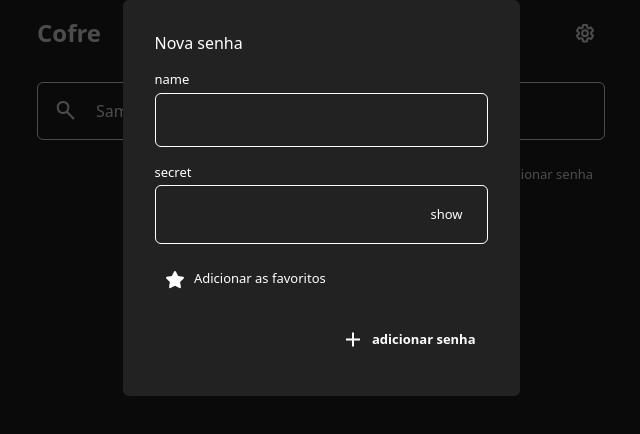
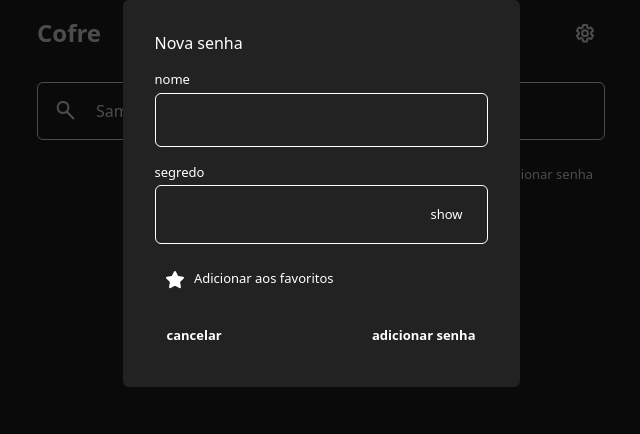
Before and after one commit to belchior/cofre, a React (Vite) app: page / in a window 1280 px wide. Both pictures are taken after typing "Sample" into the empty fields and a click on the button "Adicionar senha". Shown: the top 434 px of the page, without its empty margins (319-959 px from the left). Built offline with nearby package versions, Linux system fonts and the light colour scheme.

Commit message:
adds form validation to create or update content

```diff
--- a/src/component/AddSecret/AddSecret.css
+++ b/src/component/AddSecret/AddSecret.css
@@ -3,43 +3,52 @@
   border-radius: var(--border-radius);
   display: grid;
   grid-template-areas:
-    "label label"
-    "name name"
-    "secret secret"
-    "add-favorite add-favorite"
-    "remove-secret add-secret";
+    "label btn-remove"
+    "input-name input-name"
+    "input-secret input-secret"
+    "btn-starred btn-starred"
+    "btn-cancel btn-submit";
   min-width: 13rem;
   padding: 2rem;
   row-gap: 1rem;
 
   .label {
+    align-self: center;
     grid-area: label;
   }
 
   .input-name {
-    grid-area: name;
+    grid-area: input-name;
   }
 
   .input-secret {
-    grid-area: secret;
+    grid-area: input-secret;
   }
 
-  .add-favorite {
-    grid-area: add-favorite;
+  .btn-cancel {
+    font-weight: bold;
+    grid-area: btn-cancel;
+    justify-self: left;
+    padding: 0.75rem;
+
+  }
+
+  .btn-remove {
+    color: var(--color-4);
+    font-weight: bold;
+    grid-area: btn-remove;
+    justify-self: right;
+    padding: 0.75rem;
+  }
+
+  .btn-starred {
+    grid-area: btn-starred;
     justify-self: left;
   }
 
-  .remove-secret {
-    color: var(--color-4);
+  .btn-submit {
     font-weight: bold;
-    grid-area: remove-secret;
-    justify-self: left;
-    padding: 0.75rem;
-  }
-
-  .add-secret {
-    font-weight: bold;
-    grid-area: add-secret;
+    grid-area: btn-submit;
     justify-self: right;
     padding: 0.75rem;
   }
--- a/src/component/AddSecret/AddSecret.tsx
+++ b/src/component/AddSecret/AddSecret.tsx
@@ -1,14 +1,15 @@
 import React from 'react'
-import type { Content } from '../../lib/dataLayer'
-import type { ParseContext } from 'zod/v4/core'
-import { IconAddSecret, IconStar } from '../Icon/Icon'
+import type { Content } from '../../lib/storage'
+import { IconStar } from '../Icon/Icon'
 import { Input } from '../Input/Input'
 import { isUniqueId, uniqueId } from '../../lib/crypto'
-import { isValidContent } from './validation'
+import { validateContent, validateContentProp } from './validation'
 import './AddSecret.css'
+import type { ZodSafeParseError } from 'zod'
 
 export type AddSecretProps = {
   content?: Content,
+  onCancel?: () => void
   onRemove?: (_content: Content) => void
   onSubmit: (_content: Content) => void
 }
@@ -21,15 +22,50 @@ type AddSecretForm = HTMLFormElement & {
   }
 }
 
+type FormError = {
+  name: Content['name'],
+  secret: Content['secret'],
+}
+
 export function AddSecret(props: AddSecretProps) {
   const { content } = props
   const [favorite, setFavorite] = React.useState(Boolean(content?.starred))
-  const [formErrors, setFormErrors] = React.useState()
+  const [errorMessage, setErrorMessage] = React.useState<FormError>({ name: '', secret: '' })
 
+  const setErrors = (result: ZodSafeParseError<Partial<FormError>>) => {
+    const newError = result.error.issues.reduce((acc, item) => {
+      if (item.path.length > 0) {
+        const key = item.path[0] as keyof FormError
+        acc[key] = item.message
+      }
+      return acc
+    }, {} as Partial<FormError>)
+
+    setErrorMessage(prev => ({ ...prev, ...newError }))
+  }
+  const handleCancel = () => props.onCancel && props.onCancel()
+  const handleInputBlur = (event: React.FormEvent<HTMLInputElement>) => {
+    const name = event.currentTarget.name as keyof Content
+    const value = event.currentTarget.value
+
+    const ctx = {
+      isContentNew: Boolean(content == null),
+      currentName: content?.name,
+    }
+    const result = validateContentProp(name, value, ctx)
+
+    if (result.success) setErrorMessage(prev => ({ ...prev, [name]: '' }))
+    else setErrors(result)
+  }
+  const handleRemove = () => {
+    if (typeof props.onRemove === 'function' && content) {
+      props.onRemove(content)
+    }
+  }
   const handleSubmit = (event: React.FormEvent<AddSecretForm>) => {
     event.preventDefault()
     const id = content && isUniqueId(content.id) ? content.id : uniqueId()
-    const name = event.currentTarget.elements.name.value.trim()
+    const name = event.currentTarget.elements.name.value
     const secret = event.currentTarget.elements.secret.value
     const starred = Boolean(event.currentTarget.elements.starred.defaultChecked)
 
@@ -43,61 +79,66 @@ export function AddSecret(props: AddSecretProps) {
       starred,
     }
 
-    const result = isValidContent(newContent)
-    if (result.success === false) setFormErrors(result.error)
-    // props.onSubmit(newContent)
+    const ctx = {
+      isContentNew: Boolean(content == null),
+      currentName: content?.name,
+    }
+    const result = validateContent(newContent, ctx)
+
+    if (result.success === false) {
+      setErrors(result)
+      return
+    }
+
+    props.onSubmit(newContent)
   }
-
-  const handleRemove = () => {
-    if (typeof props.onRemove === 'function' && content) {
-      props.onRemove(content)
-    }
-  }
-
   const toggleFavorite = () => setFavorite(!favorite)
 
   const [text, color] = favorite
     ? ['Favorito', 'var(--color-3)']
-    : ['Adicionar as favoritos', undefined]
+    : ['Adicionar aos favoritos', undefined]
 
   const [hasContent, label, submitText] = content
-    ? [true, 'Atualizar senha', 'atualizar senha']
+    ? [true, 'Atualizar conteúdo', 'atualizar']
     : [false, 'Nova senha', 'adicionar senha']
 
   const nameValue = content?.name ?? content?.id
   const secretValue = content?.secret ?? content?.data
 
-  console.log('formErrors', formErrors)
-
-  const nameMessage = formErrors?.find(item => item.path.at(0) === 'name')?.message
-  console.log('nameMessage', nameMessage)
-
-
-
   return (
     <form className='AddSecret' onSubmit={handleSubmit}>
       <label className='label'>{label}</label>
+
+      {hasContent === true && <>
+        <button type='button' className='btn-remove' onClick={handleRemove}>
+          remover conteúdo
+        </button>
+      </>}
+
       <Input
         autoComplete='off'
         autoFocus
         className='input-name'
         defaultValue={nameValue}
         id='name'
-        label='name'
+        label='nome'
         name='name'
         type='text'
-        message={nameMessage}
+        message={errorMessage.name}
+        onBlur={handleInputBlur}
       />
       <Input
         className='input-secret'
         defaultValue={secretValue}
         id='secret'
-        label='secret'
+        label='segredo'
         name='secret'
         type='password'
+        message={errorMessage.secret}
+        onBlur={handleInputBlur}
       />
 
-      <button type='button' className='add-favorite' onClick={toggleFavorite}>
+      <button type='button' className='btn-starred' onClick={toggleFavorite}>
         <IconStar color={color} /> {text}
         <Input
           type='checkbox'
@@ -107,21 +148,13 @@ export function AddSecret(props: AddSecretProps) {
         />
       </button>
 
-      {hasContent === true && <>
-        <button type='button' className='remove-secret' onClick={handleRemove}>
-          remover senha
-        </button>
+      <button type='button' className='btn-cancel' onClick={handleCancel}>
+        cancelar
+      </button>
 
-        <button type='submit' className='add-secret'>
-          {submitText}
-        </button>
-      </>}
-
-      {hasContent === false && <>
-        <button type='submit' className='add-secret'>
-          <IconAddSecret /> {submitText}
-        </button>
-      </>}
+      <button type='submit' className='btn-submit'>
+        {submitText}
+      </button>
     </form>
   )
 }
--- a/src/component/AddSecret/validation.ts
+++ b/src/component/AddSecret/validation.ts
@@ -1,16 +1,45 @@
 import * as z from 'zod'
-import type { Content } from '../../lib/dataLayer'
+import { isNameBeenUsed, type Content } from '../../lib/storage'
 
-const validation = z.object({
+export const schema = {
   createdAt: z.string(),
-  id: z.string(),
+  id: z.string().uuid({ version: 'v4' }),
   length: z.number(),
-  name: z.string().min(1, 'muito pequeno').max(255, 'muito grande'),
+  name: z.string().trim().min(1, 'no mímino 1 caracter').max(255, 'no máxino 255 caracteres'),
   data: z.string().optional(),
-  secret: z.string().min(1).max(255),
+  secret: z.string().min(1, 'no mímino 1 caracter').max(255, 'no máxino 255 caracteres'),
   starred: z.boolean(),
-})
+}
 
-export function isValidContent(content: Partial<Content>) {
-  return validation.safeParse(content)
+type ValidationCtx = {
+  isContentNew: boolean,
+  currentName?: Content['name'],
 }
+
+export function validateContent(content: Partial<Content>, ctx: ValidationCtx) {
+  const newSchema = { ...schema }
+
+  newSchema.name = schema.name.refine((name) => {
+    const nameInUse = isNameBeenUsed(name as string)
+    if (nameInUse && (ctx.isContentNew === true || ctx.isContentNew === false && ctx.currentName !== name)) {
+      return false
+    }
+    return true
+  }, { message: 'nome em uso' })
+
+  return z.object(newSchema).safeParse(content)
+}
+
+export function validateContentProp<K extends keyof Content>(key: K, value: Content[K], ctx: ValidationCtx) {
+  const propSchema = key !== 'name'
+    ? schema[key]
+    : schema.name.refine((name) => {
+      const nameInUse = isNameBeenUsed(name as string)
+      if (nameInUse && (ctx.isContentNew === true || ctx.isContentNew === false && ctx.currentName !== name)) {
+        return false
+      }
+      return true
+    }, { message: 'nome em uso' })
+
+  return z.object({ [key]: propSchema }).safeParse({ [key]: value })
+}
--- a/src/component/App/App.tsx
+++ b/src/component/App/App.tsx
@@ -1,5 +1,5 @@
 import React from 'react'
-import type { Content } from '../../lib/dataLayer'
+import type { Content } from '../../lib/storage'
 import { AddSecret } from '../AddSecret/AddSecret'
 import { ContentContext } from '../ContentProvider/ContentProvider'
 import { IconAddSecret, IconGear, IconSearch } from '../Icon/Icon'
@@ -63,11 +63,11 @@ function App() {
       </main>
 
       <Modal open={isOpen} onClose={closeModal}>
-        <AddSecret onSubmit={handleSubmit} />
+        <AddSecret onSubmit={handleSubmit} onCancel={closeModal} />
       </Modal>
 
       <footer className='Footer'>
-        <span className='version'>v0.1.1</span>
+        <span className='version'>v0.1.2</span>
       </footer>
     </>
   )
--- a/src/component/ContentProvider/ContentProvider.tsx
+++ b/src/component/ContentProvider/ContentProvider.tsx
@@ -1,5 +1,5 @@
 import React, { createContext, type PropsWithChildren } from 'react'
-import * as dataLayer from '../../lib/dataLayer'
+import * as dataLayer from '../../lib/storage'
 
 type ContentContext = {
   contents: dataLayer.Content[]
--- a/src/component/Input/Input.css
+++ b/src/component/Input/Input.css
@@ -11,6 +11,7 @@
   }
 
   .message {
+    color: var(--color-4);
     font-size: small;
     grid-area: message;
     justify-self: flex-end;
--- a/src/component/List/List.css
+++ b/src/component/List/List.css
@@ -76,6 +76,6 @@
     grid-area: show;
     justify-content: center;
     padding: 0;
-    width: 4rem;
+    width: 4.5rem;
   }
 }
--- a/src/index.css
+++ b/src/index.css
@@ -44,20 +44,15 @@ button {
   padding: 0.5rem 0.75rem 0.5rem 0.5rem;
   text-align: left;
   transition: background 0.3s ease;
-}
-.button:hover,
-button:hover {
+
+  &:hover {
     background-color: rgba(255,255,255,0.1);
   }
-
-.button>.Icon,
-button>.Icon {
-  margin-right: 0.25rem;
-  vertical-align: middle;
+  &:active {
+    background-color: rgba(255,255,255,0.2);
   }
 
-.button.b-r,
-button.b-r {
+  &.b-r {
     align-items: center;
     border-radius: 50%;
     display: inline-grid;
@@ -65,16 +60,21 @@ button.b-r {
     justify-content: center;
     padding: 0;
     width: 40px;
-}
-.button.b-r>.Icon,
-button.b-r>.Icon {
+
+    & > .Icon {
       margin-right: 0;
       vertical-align: middle;
     }
+  }
 
-.button.b-w,
-button.b-w {
+  &.b-w {
     border: 1px solid #a1a1a1;
+  }
+
+  & > .Icon {
+    margin-right: 0.25rem;
+    vertical-align: middle;
+  }
 }
 
 h2 {
--- a/src/lib/dataLayer.ts
+++ b/src/lib/storage.ts
@@ -34,6 +34,11 @@ export function loadContent(): Content[] {
   return [...data.values()]
 }
 
+export function isNameBeenUsed(name: Content['name']) {
+  const content = loadContent().find(item => item.name.toLowerCase() === name.toLowerCase())
+  return Boolean(content)
+}
+
 export function saveContents(contents: Content[]) {
   setCollection('contents', listToMap(contents))
 }
```
Also changed, not shown: src/component/List/List.tsx (+10 -5 lines). Lines whose indentation alone changed are shown as unchanged.
